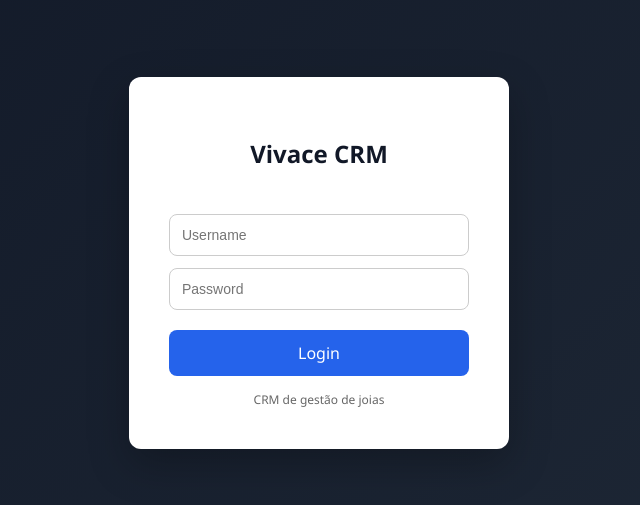
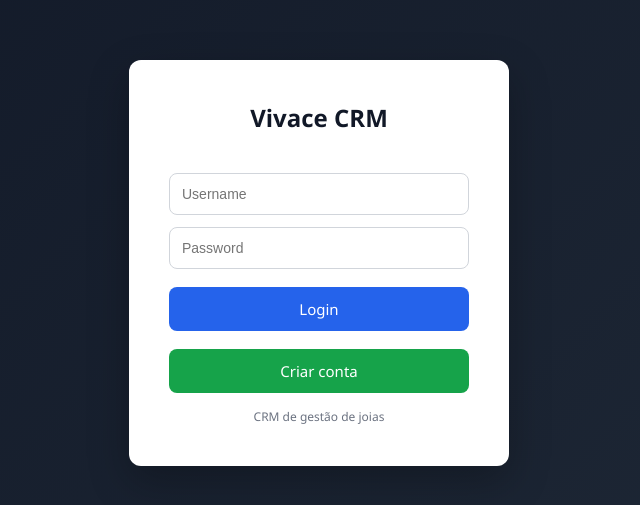
Before and after one commit to Blacktouro/joias-crm, a React app in the folder frontend/: page / in a window 1280 px wide. Shown: the part 137-642 px from the top of the page, without its empty margins (321-961 px from the left). Built offline with nearby package versions, Linux system fonts and the light colour scheme; the HTML template or start-up script is replaced by a standard one.

Commit message:
update automatico

```diff
--- a/frontend/src/App.jsx
+++ b/frontend/src/App.jsx
@@ -1,14 +1,23 @@
 import Login from "./Login"
+import Register from "./Register"
 import Dashboard from "./Dashboard"
 
 function App(){
 
   const token = localStorage.getItem("token")
+  const path = window.location.pathname
 
+  // se estiver na página de registo
+  if(path === "/register"){
+    return <Register/>
+  }
+
+  // se não tiver login
   if(!token){
     return <Login/>
   }
 
+  // se tiver login vai para dashboard
   return <Dashboard/>
 
 }
--- a/frontend/src/Login.jsx
+++ b/frontend/src/Login.jsx
@@ -35,29 +35,27 @@ function Login(){
       const data = await res.json()
 
       if(data.token){
-
         localStorage.setItem("token",data.token)
-
         window.location.reload()
-
       }else{
         setError("Login inválido")
       }
 
     }catch(err){
-
       setError("Erro ao ligar ao servidor")
-
     }
 
     setLoading(false)
-
   }
 
   const handleKey = (e) => {
     if(e.key === "Enter"){
       login()
     }
+  }
+
+  const goRegister = () => {
+    window.location.href = "/register"
   }
 
   return(
@@ -90,9 +88,11 @@ function Login(){
         />
 
         <button onClick={login} disabled={loading}>
+          {loading ? "A entrar..." : "Login"}
+        </button>
 
-          {loading ? "A entrar..." : "Login"}
-
+        <button className="register-btn" onClick={goRegister}>
+          Criar conta
         </button>
 
         <div className="login-footer">
@@ -104,7 +104,6 @@ function Login(){
     </div>
 
   )
-
 }
 
 export default Login
--- /dev/null
+++ b/frontend/src/Register.jsx
@@ -0,0 +1,110 @@
+import { useState } from "react"
+import "./static/css/Login.css"
+
+function Register(){
+
+  const [username,setUsername] = useState("")
+  const [email,setEmail] = useState("")
+  const [password,setPassword] = useState("")
+  const [birthDate,setBirthDate] = useState("")
+
+  const [message,setMessage] = useState("")
+  const [error,setError] = useState("")
+  const [loading,setLoading] = useState(false)
+
+  const register = async () => {
+
+    setError("")
+    setMessage("")
+
+    if(!username || !email || !password || !birthDate){
+      setError("Preencha todos os campos")
+      return
+    }
+
+    try{
+
+      setLoading(true)
+
+      const res = await fetch("http://localhost:5046/api/auth/register",{
+        method:"POST",
+        headers:{
+          "Content-Type":"application/json"
+        },
+        body: JSON.stringify({
+          username,
+          email,
+          password,
+          birthDate
+        })
+      })
+
+      const data = await res.text()
+
+      setMessage(data)
+
+    }catch(err){
+
+      setError("Erro ao criar utilizador")
+
+    }
+
+    setLoading(false)
+  }
+
+  const goLogin = () => {
+    window.location.href = "/"
+  }
+
+  return(
+
+    <div className="login-container">
+
+      <div className="login-card">
+
+        <h2>Criar conta</h2>
+
+        {error && <div className="login-error">{error}</div>}
+        {message && <div className="login-success">{message}</div>}
+
+        <input
+          placeholder="Username"
+          onChange={(e)=>setUsername(e.target.value)}
+        />
+
+        <input
+          placeholder="Email"
+          onChange={(e)=>setEmail(e.target.value)}
+        />
+
+        <input
+          type="password"
+          placeholder="Password"
+          onChange={(e)=>setPassword(e.target.value)}
+        />
+
+        <input
+          type="date"
+          onChange={(e)=>setBirthDate(e.target.value)}
+        />
+
+        <button onClick={register} disabled={loading}>
+          {loading ? "A criar..." : "Criar conta"}
+        </button>
+
+        <button className="login-btn" onClick={goLogin}>
+          Voltar ao Login
+        </button>
+
+        <div className="login-footer">
+          CRM de gestão de joias
+        </div>
+
+      </div>
+
+    </div>
+
+  )
+}
+
+export default Register
--- a/frontend/src/static/css/Login.css
+++ b/frontend/src/static/css/Login.css
@@ -1,19 +1,20 @@
-/* reset */
+/* RESET */
 
 *{
     box-sizing:border-box;
+    margin:0;
+    padding:0;
 }
 
-/* Fundo geral */
+/* BACKGROUND */
 
 body{
-    margin:0;
     font-family:"Segoe UI", Arial, sans-serif;
     background: linear-gradient(135deg,#111827,#1f2937);
     min-height:100vh;
 }
 
-/* container */
+/* CONTAINER */
 
 .login-container{
     position:fixed;
@@ -21,12 +22,12 @@ body{
     left:0;
     width:100%;
     height:100vh;
-
     display:flex;
     justify-content:center;
     align-items:center;
 }
-/* card login */
+
+/* CARD */
 
 .login-card{
     background:white;
@@ -38,27 +39,24 @@ body{
     text-align:center;
 }
 
-/* titulo */
+/* TITULO */
 
 .login-card h2{
-    margin-bottom:30px;
+    margin-bottom:25px;
     color:#111827;
-    font-size:24px;
 }
 
-/* inputs */
+/* INPUTS */
 
 .login-card input{
     width:100%;
     padding:12px;
     margin-top:12px;
     border-radius:8px;
-    border:1px solid #ccc;
+    border:1px solid #d1d5db;
     font-size:14px;
     transition:0.2s;
 }
-
-/* hover input */
 
 .login-card input:focus{
     outline:none;
@@ -66,17 +64,17 @@ body{
     box-shadow:0 0 5px rgba(37,99,235,0.3);
 }
 
-/* botão */
+/* BOTÕES */
 
 .login-card button{
     width:100%;
-    margin-top:20px;
+    margin-top:18px;
     padding:12px;
     background:#2563eb;
     border:none;
     border-radius:8px;
     color:white;
-    font-size:16px;
+    font-size:15px;
     cursor:pointer;
     transition:0.2s;
 }
@@ -85,38 +83,27 @@ body{
     background:#1d4ed8;
 }
 
-/* footer */
+/* REGISTER BUTTON */
 
-.login-footer{
-    margin-top:15px;
-    font-size:12px;
-    color:#666;
+.register-btn{
+    background:#16a34a !important;
 }
 
-/* RESPONSIVO MOBILE */
-
-@media (max-width:600px){
-
-    .login-card{
-        padding:30px 25px;
-    }
-
-    .login-card h2{
-        font-size:20px;
-    }
-
-    .login-card input{
-        padding:14px;
-        font-size:16px;
-    }
-
-    .login-card button{
-        padding:14px;
-        font-size:16px;
-    }
-
+.register-btn:hover{
+    background:#15803d !important;
 }
 
+/* LOGIN BUTTON */
+
+.login-btn{
+    background:#6b7280 !important;
+}
+
+.login-btn:hover{
+    background:#4b5563 !important;
+}
+
+/* ERROR */
 
 .login-error{
     background:#fee2e2;
@@ -126,3 +113,36 @@ body{
     margin-bottom:15px;
     font-size:14px;
 }
+
+/* SUCCESS */
+
+.login-success{
+    background:#dcfce7;
+    color:#166534;
+    padding:10px;
+    border-radius:6px;
+    margin-bottom:15px;
+}
+
+/* FOOTER */
+
+.login-footer{
+    margin-top:15px;
+    font-size:12px;
+    color:#6b7280;
+}
+
+/* MOBILE */
+
+@media (max-width:600px){
+
+    .login-card{
+        padding:30px;
+    }
+
+    .login-card input{
+        font-size:16px;
+        padding:14px;
+    }
+
+}
```
